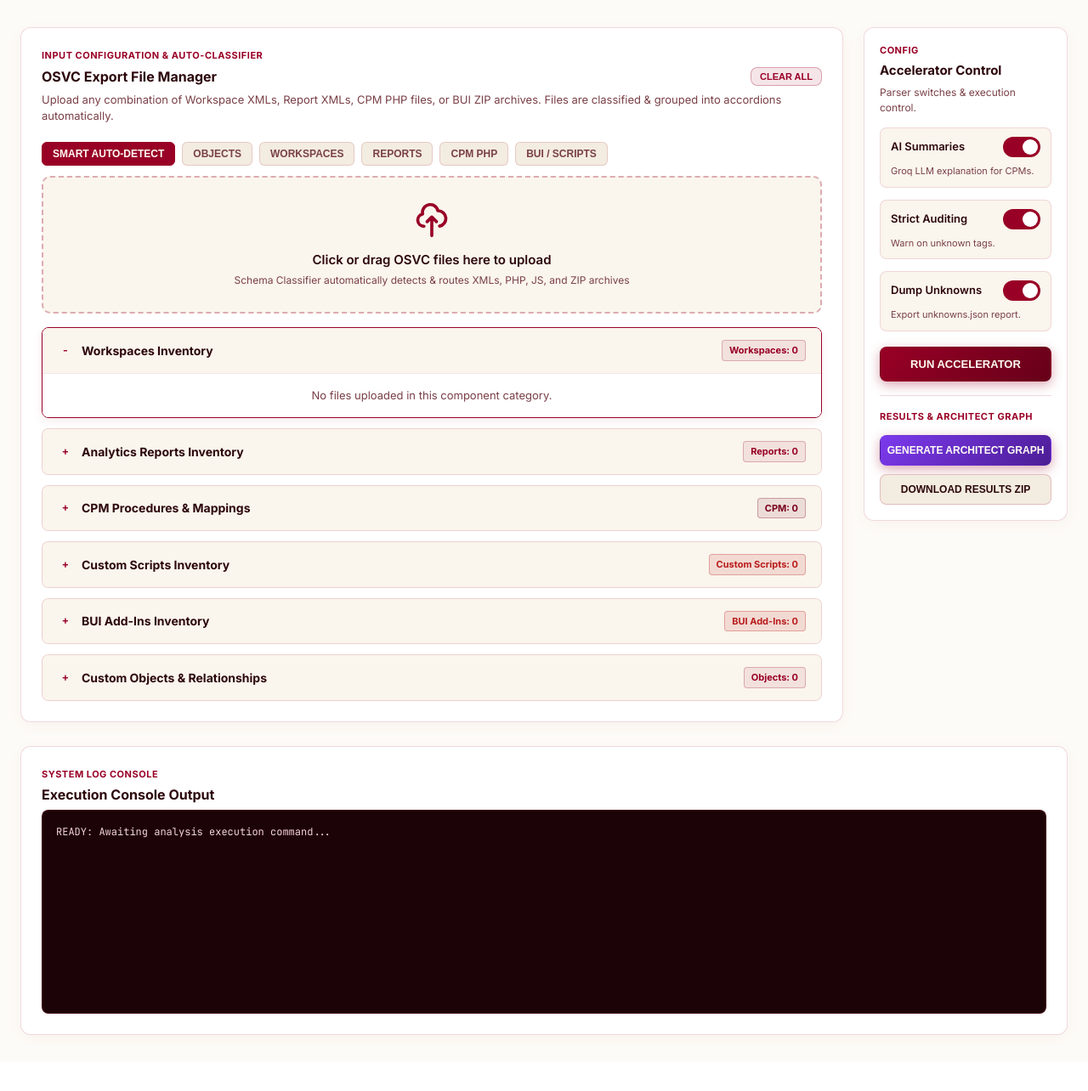
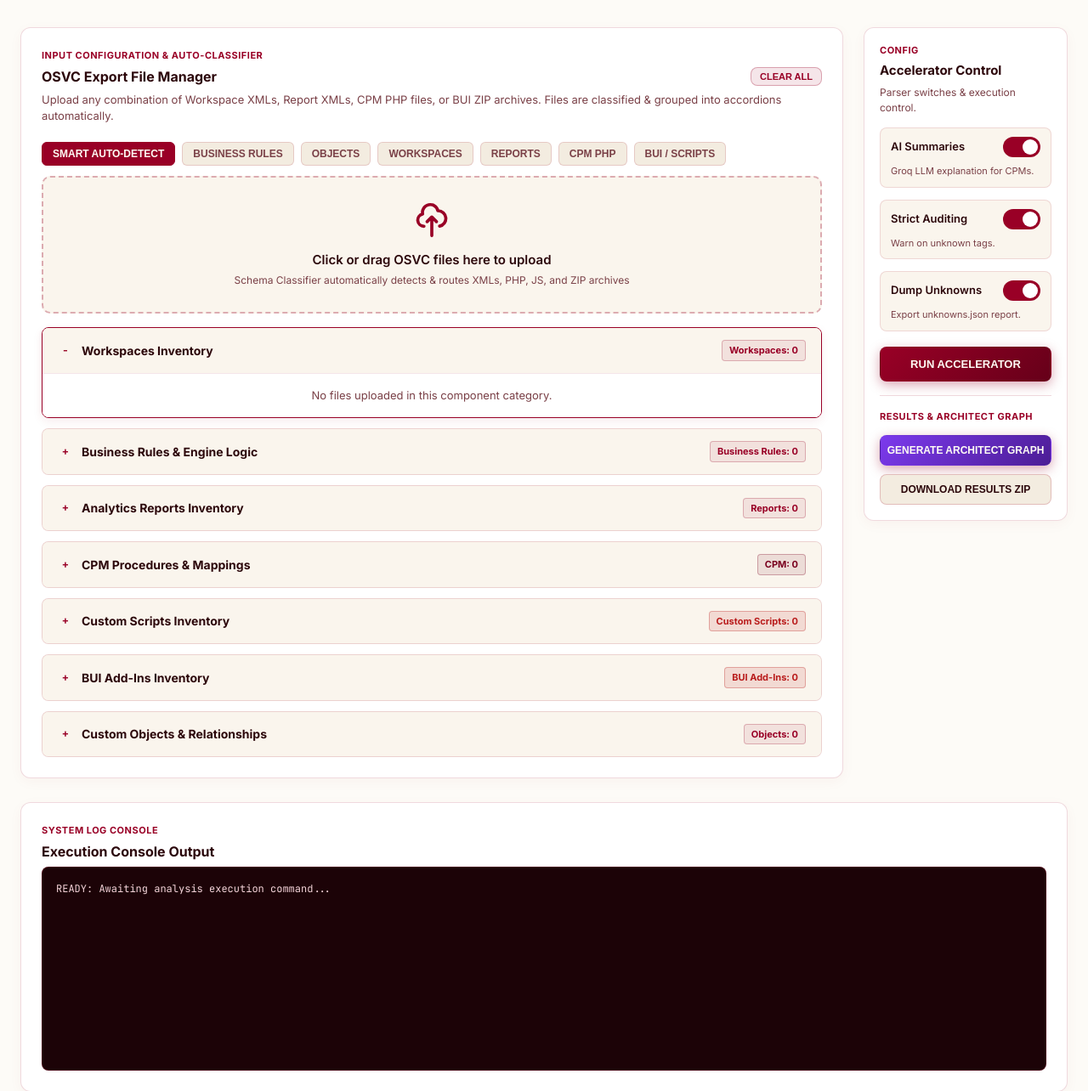
Before and after one commit to SujalMatolia0/Config_Migration, a Flask app: page / in a window 1280 px wide. Shown: the part 60-1344 px from the top of the page at 85% size. Before the commit the page ends 1282 px from the top, so only its background shows below. Run offline with Flask 3, Linux system fonts and the light colour scheme; data that the repository does not hold is empty.

Commit message:
feat(dashboard): add Business Rules category button and inventory accordion section to web dashboard

```diff
--- a/templates/index.html
+++ b/templates/index.html
@@ -409,6 +409,7 @@
 
           <div class="category-selector">
             <button class="category-btn active" data-cat="auto" onclick="selectCat(this)">SMART AUTO-DETECT</button>
+            <button class="category-btn" data-cat="rule" onclick="selectCat(this)">BUSINESS RULES</button>
             <button class="category-btn" data-cat="objects" onclick="selectCat(this)">OBJECTS</button>
             <button class="category-btn" data-cat="workspaces" onclick="selectCat(this)">WORKSPACES</button>
             <button class="category-btn" data-cat="reports" onclick="selectCat(this)">REPORTS</button>
@@ -440,6 +441,19 @@
               </div>
               <div class="accordion-body" id="bodyWorkspace">
                 <div style="text-align:center;color:var(--text-muted);padding:16px;font-size:13px;">Loading Workspaces...</div>
+              </div>
+            </div>
+
+            <div class="accordion-item" id="accRule">
+              <div class="accordion-header" onclick="toggleAccordion('accRule')">
+                <div class="accordion-title">
+                  <span class="accordion-icon" id="iconAccRule">+</span>
+                  <span>Business Rules &amp; Engine Logic</span>
+                </div>
+                <span class="badge badge-xml" id="badgeCountRule">Business Rules: 0</span>
+              </div>
+              <div class="accordion-body" id="bodyRule">
+                <div style="text-align:center;color:var(--text-muted);padding:16px;font-size:13px;">Loading Business Rules...</div>
               </div>
             </div>
 
@@ -667,6 +681,7 @@
 
         if (data.counts) {
           document.getElementById('badgeCountWorkspace').innerText = 'Workspaces: ' + (data.counts.workspace || 0);
+          document.getElementById('badgeCountRule').innerText = 'Business Rules: ' + (data.counts.rule || 0);
           document.getElementById('badgeCountReport').innerText = 'Reports: ' + (data.counts.report || 0);
           document.getElementById('badgeCountCpm').innerText = 'CPM: ' + (data.counts.cpm || 0);
           document.getElementById('badgeCountScripts').innerText = 'Custom Scripts: ' + (data.counts.scripts || 0);
@@ -676,6 +691,7 @@
 
         const files = data.files || [];
         const workspaces = files.filter(f => f.cat_code === 'workspace');
+        const rules = files.filter(f => f.cat_code === 'rule');
         const reports = files.filter(f => f.cat_code === 'report');
         const cpms = files.filter(f => f.cat_code === 'cpm');
         const scripts = files.filter(f => f.cat_code === 'scripts');
@@ -683,6 +699,7 @@
         const objects = files.filter(f => f.cat_code === 'objects');
 
         document.getElementById('bodyWorkspace').innerHTML = renderGroupedTableRows(workspaces);
+        document.getElementById('bodyRule').innerHTML = renderGroupedTableRows(rules);
         document.getElementById('bodyReport').innerHTML = renderGroupedTableRows(reports);
         document.getElementById('bodyCpm').innerHTML = renderGroupedTableRows(cpms);
         document.getElementById('bodyScripts').innerHTML = renderGroupedTableRows(scripts);
```
